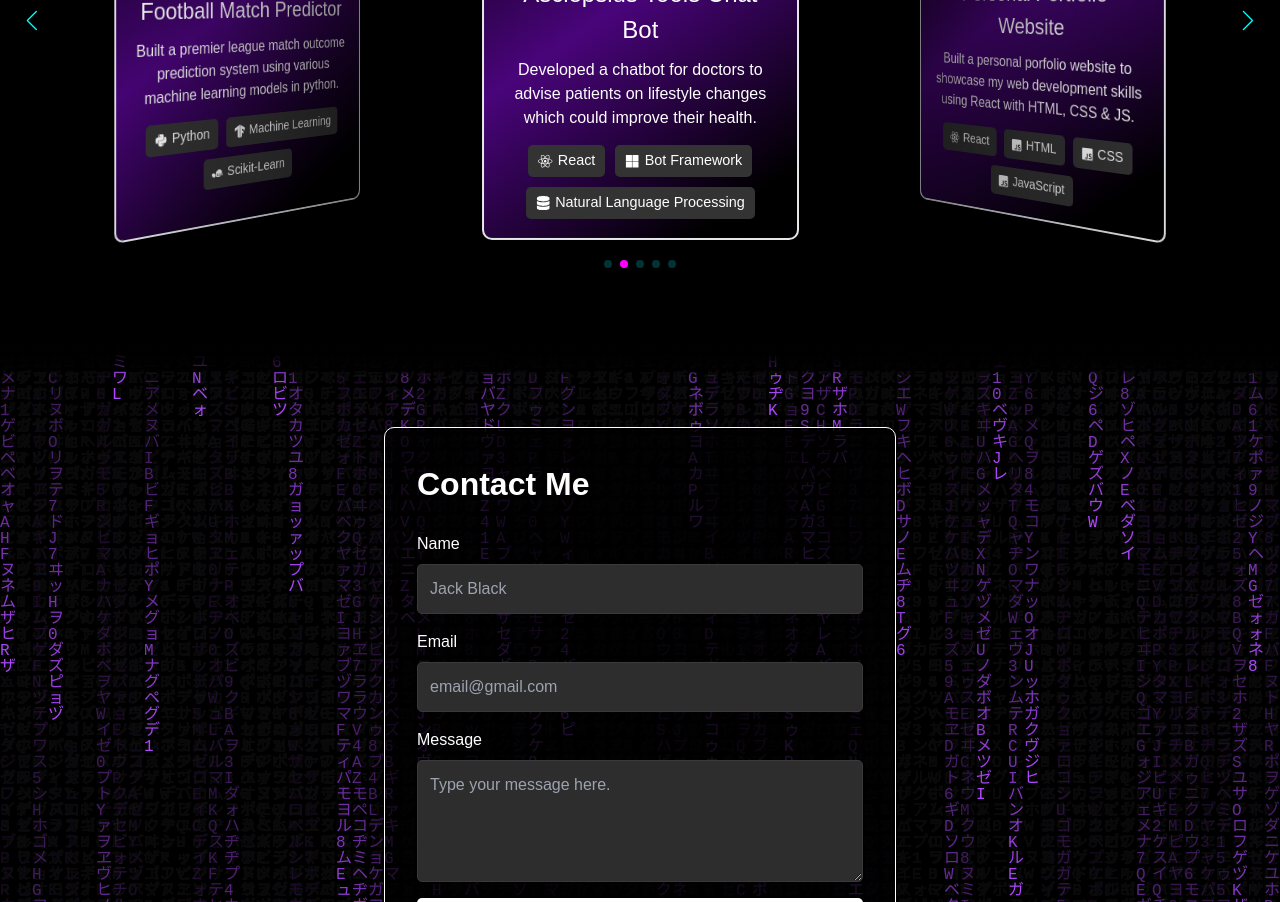
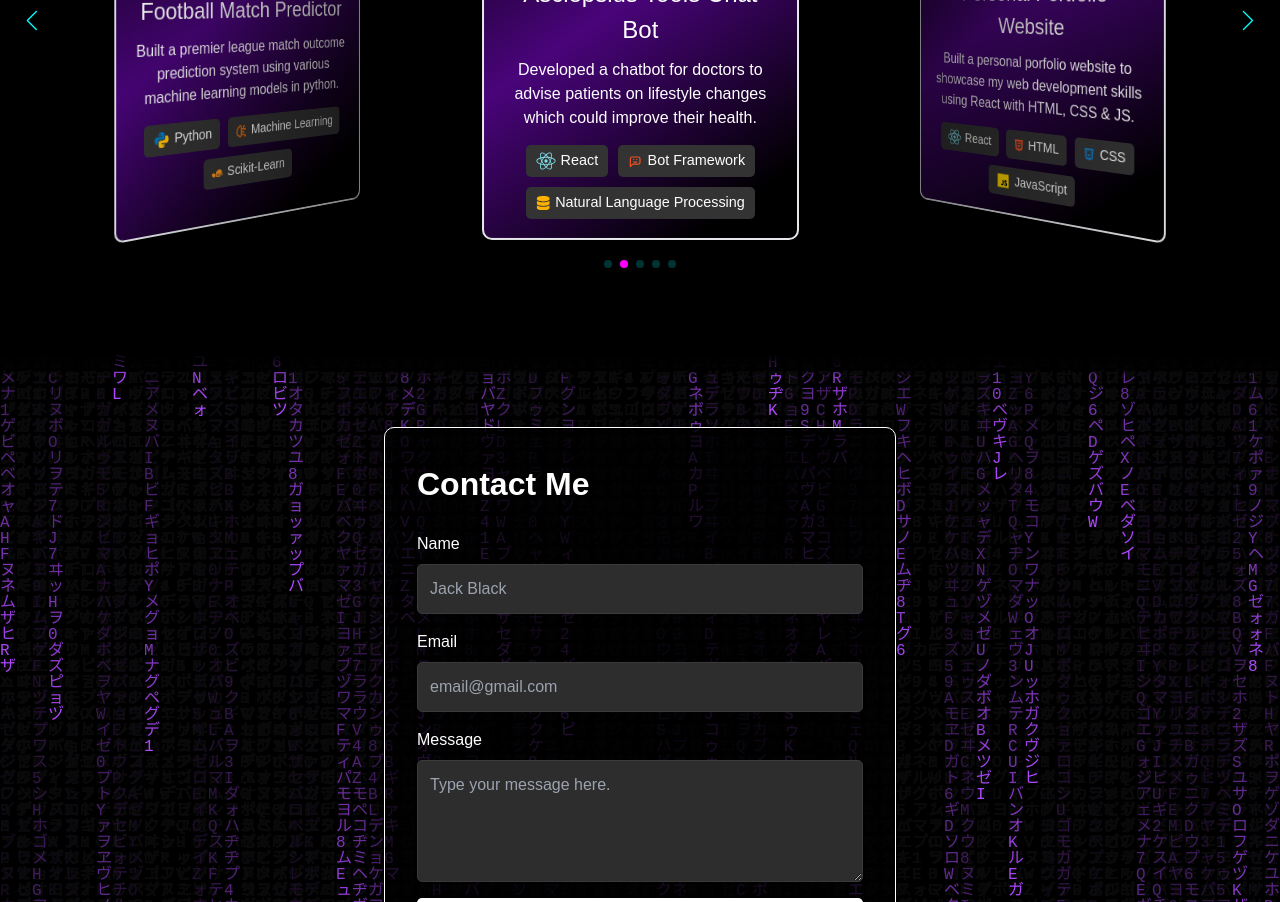
Before and after one commit to killianronan/personal-website, a React (Create React App) app in the folder personal-website/: page / in a window 1280 px wide. Shown: the part 3180-4082 px from the top of the page. Built offline with nearby package versions, Linux system fonts and the light colour scheme.

Commit message:
styling icons

```diff
--- a/personal-website/src/components/projects/Projects.js
+++ b/personal-website/src/components/projects/Projects.js
@@ -6,30 +6,29 @@ import 'swiper/css/pagination';
 import 'swiper/css/autoplay';
 import 'swiper/css/effect-coverflow';
 import { Navigation, Pagination, Autoplay, EffectCoverflow } from 'swiper/modules';
-import { FaPython, FaJsSquare, FaReact, FaAngular, FaNode, FaDatabase, FaMicrosoft } from 'react-icons/fa';
-import { DiMongodb } from 'react-icons/di';
-import { SiFlask, SiScikitlearn, SiTensorflow, SiMysql, SiVisualstudio, SiFirebase } from 'react-icons/si';
+import { FaAngular, FaNode, FaDatabase, FaCss3Alt, FaHtml5 } from 'react-icons/fa';
+import { SiScikitlearn, SiMysql, SiVisualstudio, SiFirebase } from 'react-icons/si';
+import { TbMessageChatbot } from "react-icons/tb";
+import { LuBrainCircuit } from "react-icons/lu";
 
 import './Projects.css';
 
 const iconMapping = {
-  'Python': <FaPython />,
-  'JavaScript': <FaJsSquare />,
-  'React': <FaReact />,
-  'Angular': <FaAngular />,
-  'Node.js': <FaNode />,
-  'MongoDB': <DiMongodb />,
-  'Machine Learning': <SiTensorflow />,
-  'Scikit-Learn': <SiScikitlearn />,
-  'Natural Language Processing': <FaDatabase />,
-  'Flask': <SiFlask />,
-  'HTML': <FaJsSquare />,
-  'CSS': <FaJsSquare />,
-  'Express': <FaNode />,
-  'MySQL': <SiMysql />,
-  'VS': <SiVisualstudio />,
-  'Firebase': <SiFirebase />,
-  'Bot Framework': <FaMicrosoft />,
+  'Python': <svg xmlns="http://www.w3.org/2000/svg" x="0px" y="0px" width="20" height="20" viewBox="0 0 48 48"><path fill="#0277BD" d="M24.047,5c-1.555,0.005-2.633,0.142-3.936,0.367c-3.848,0.67-4.549,2.077-4.549,4.67V14h9v2H15.22h-4.35c-2.636,0-4.943,1.242-5.674,4.219c-0.826,3.417-0.863,5.557,0,9.125C5.851,32.005,7.294,34,9.931,34h3.632v-5.104c0-2.966,2.686-5.896,5.764-5.896h7.236c2.523,0,5-1.862,5-4.377v-8.586c0-2.439-1.759-4.263-4.218-4.672C27.406,5.359,25.589,4.994,24.047,5z M19.063,9c0.821,0,1.5,0.677,1.5,1.502c0,0.833-0.679,1.498-1.5,1.498c-0.837,0-1.5-0.664-1.5-1.498C17.563,9.68,18.226,9,19.063,9z"></path><path fill="#FFC107" d="M23.078,43c1.555-0.005,2.633-0.142,3.936-0.367c3.848-0.67,4.549-2.077,4.549-4.67V34h-9v-2h9.343h4.35c2.636,0,4.943-1.242,5.674-4.219c0.826-3.417,0.863-5.557,0-9.125C41.274,15.995,39.831,14,37.194,14h-3.632v5.104c0,2.966-2.686,5.896-5.764,5.896h-7.236c-2.523,0-5,1.862-5,4.377v8.586c0,2.439,1.759,4.263,4.218,4.672C19.719,42.641,21.536,43.006,23.078,43z M28.063,39c-0.821,0-1.5-0.677-1.5-1.502c0-0.833,0.679-1.498,1.5-1.498c0.837,0,1.5,0.664,1.5,1.498C29.563,38.32,28.899,39,28.063,39z"></path></svg>,
+  'JavaScript': <svg xmlns="http://www.w3.org/2000/svg" x="0px" y="0px" width="20" height="20" viewBox="0 0 48 48"><path fill="#ffd600" d="M6,42V6h36v36H6z"></path><path fill="none" stroke="#000001" stroke-miterlimit="10" stroke-width="3.3" d="M23.783,22.352v9.819 c0,3.764-4.38,4.022-6.283,0.802"></path><path fill="none" stroke="#000001" stroke-miterlimit="10" stroke-width="3.3" d="M34.69,25.343 c-1.739-2.727-5.674-2.345-5.84,0.558c-0.214,3.757,6.768,2.938,6.247,7.107c-0.365,2.92-4.874,3.858-7.193-0.065"></path></svg>,
+  'React': <svg xmlns="http://www.w3.org/2000/svg" x="0px" y="0px" width="20" height="20" viewBox="0 0 48 48"><path fill="#80deea" d="M24,34C11.1,34,1,29.6,1,24c0-5.6,10.1-10,23-10c12.9,0,23,4.4,23,10C47,29.6,36.9,34,24,34z M24,16	c-12.6,0-21,4.1-21,8c0,3.9,8.4,8,21,8s21-4.1,21-8C45,20.1,36.6,16,24,16z"></path><path fill="#80deea" d="M15.1,44.6c-1,0-1.8-0.2-2.6-0.7C7.6,41.1,8.9,30.2,15.3,19l0,0c3-5.2,6.7-9.6,10.3-12.4c3.9-3,7.4-3.9,9.8-2.5	c2.5,1.4,3.4,4.9,2.8,9.8c-0.6,4.6-2.6,10-5.6,15.2c-3,5.2-6.7,9.6-10.3,12.4C19.7,43.5,17.2,44.6,15.1,44.6z M32.9,5.4	c-1.6,0-3.7,0.9-6,2.7c-3.4,2.7-6.9,6.9-9.8,11.9l0,0c-6.3,10.9-6.9,20.3-3.6,22.2c1.7,1,4.5,0.1,7.6-2.3c3.4-2.7,6.9-6.9,9.8-11.9	c2.9-5,4.8-10.1,5.4-14.4c0.5-4-0.1-6.8-1.8-7.8C34,5.6,33.5,5.4,32.9,5.4z"></path><path fill="#80deea" d="M33,44.6c-5,0-12.2-6.1-17.6-15.6C8.9,17.8,7.6,6.9,12.5,4.1l0,0C17.4,1.3,26.2,7.8,32.7,19	c3,5.2,5,10.6,5.6,15.2c0.7,4.9-0.3,8.3-2.8,9.8C34.7,44.4,33.9,44.6,33,44.6z M13.5,5.8c-3.3,1.9-2.7,11.3,3.6,22.2	c6.3,10.9,14.1,16.1,17.4,14.2c1.7-1,2.3-3.8,1.8-7.8c-0.6-4.3-2.5-9.4-5.4-14.4C24.6,9.1,16.8,3.9,13.5,5.8L13.5,5.8z"></path><circle cx="24" cy="24" r="4" fill="#80deea"></circle></svg>,
+'Angular': <FaAngular style={{color:'red'}} />,
+  'Node.js': <FaNode style={{color: '#68A063'}} />,
+  'Machine Learning': <LuBrainCircuit style={{color: '#FF6F00'}} />,
+  'Scikit-Learn': <SiScikitlearn style={{color: '#F7931E'}} />,
+  'Natural Language Processing': <FaDatabase style={{color:'#FFB300'}} />,
+  'HTML': <FaHtml5 style={{color:'#E34F26'}} />,
+  'CSS': <FaCss3Alt style={{color:'#1572B6'}} />,
+  'Express': <FaNode style={{color: '#68A063'}} />,
+  'MySQL': <SiMysql style={{color: '#4479A1'}} />,
+  'VS': <SiVisualstudio style={{color: '#5C2D91'}} />,
+  'Firebase': <SiFirebase style={{color: '#FFCA28'}} />,
+  'Bot Framework': <TbMessageChatbot style={{color: '#F25022'}} />,
 };
 
 const completedProjects = [
```
